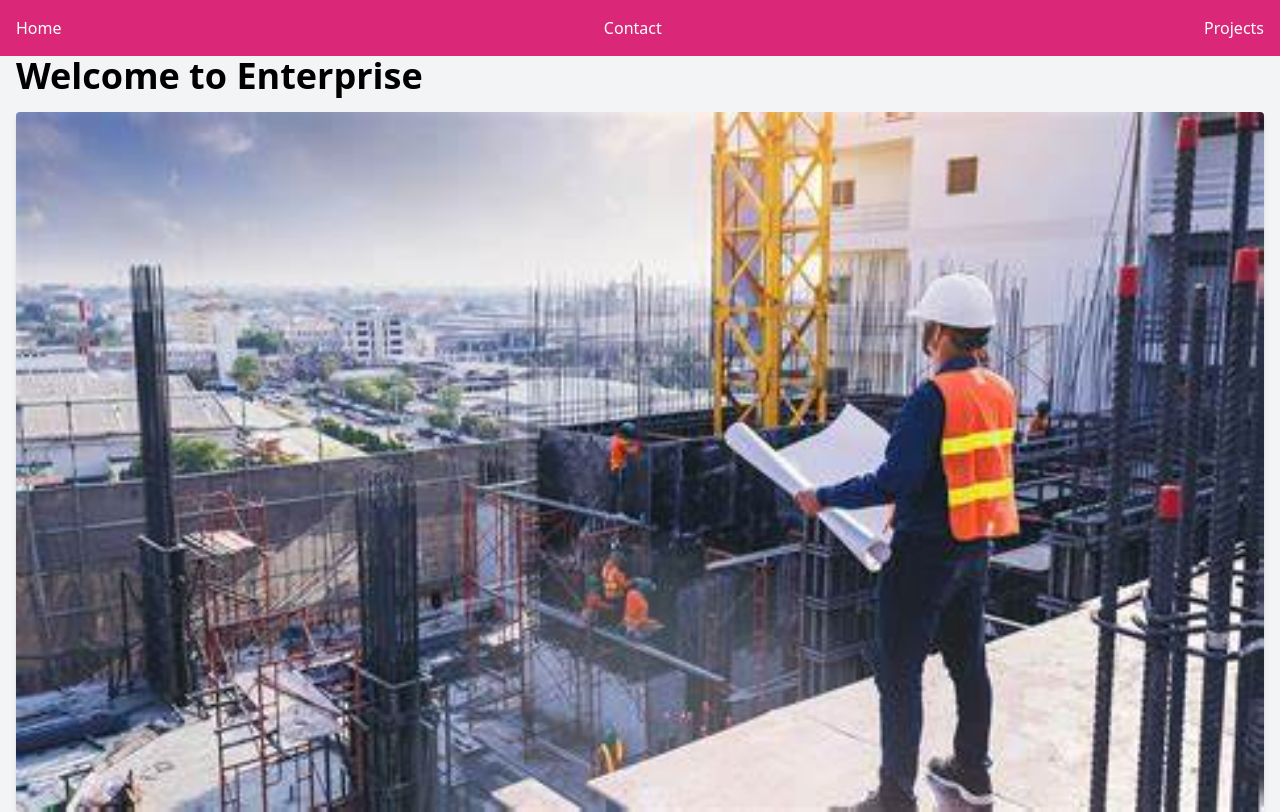
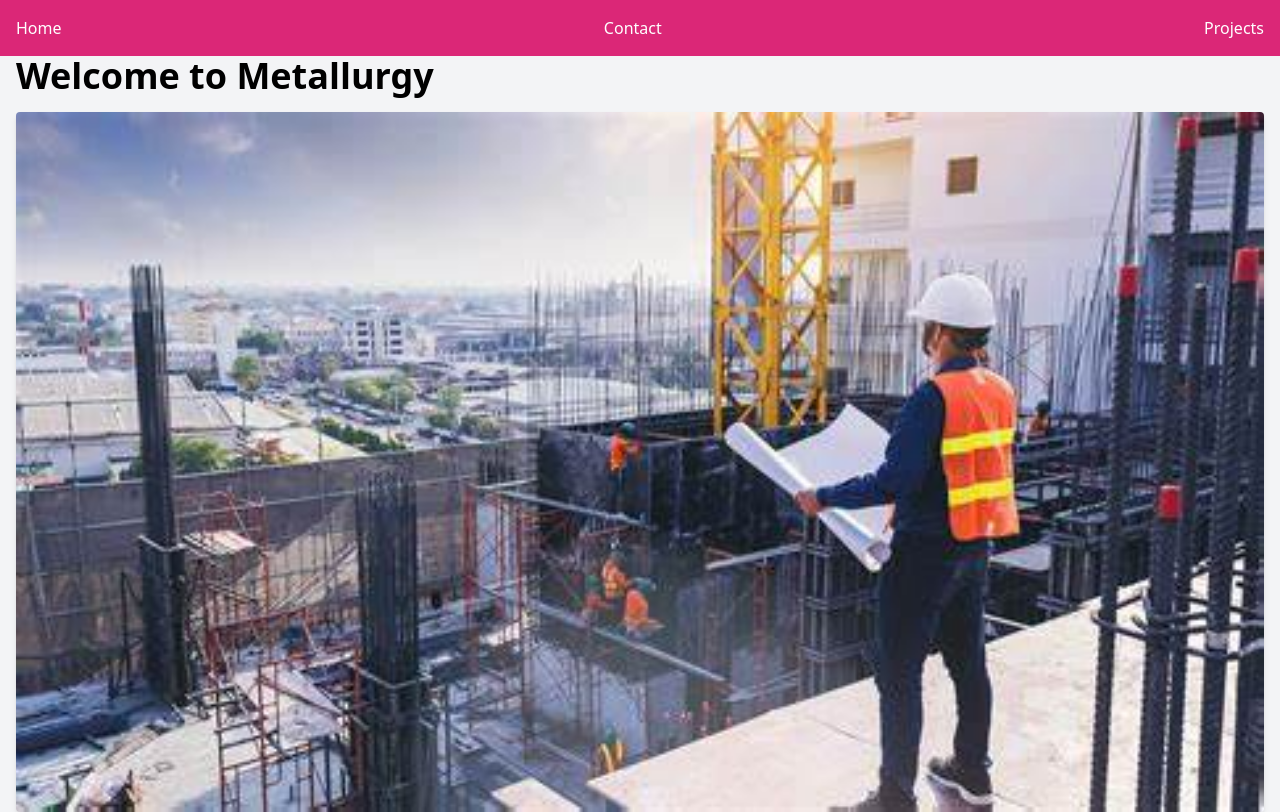
Before and after one commit to zinhle9-svg/multi-page-portfolio-builder, a React (Create React App) app: page / in a window 1280 px wide. Built offline with nearby package versions, Linux system fonts and the light colour scheme.

Commit message:
changed pic size

```diff
--- a/src/pages/Home.jsx
+++ b/src/pages/Home.jsx
@@ -4,7 +4,7 @@ function Home() {
   return (
     <div className="text-4xl font-bold">
       <div className="max-w-7xl mx-auto px-4">
-        Welcome to Enterprise
+        Welcome to Metallurgy
         <img
           src={projectimage}
           alt="Project Preview"
```
